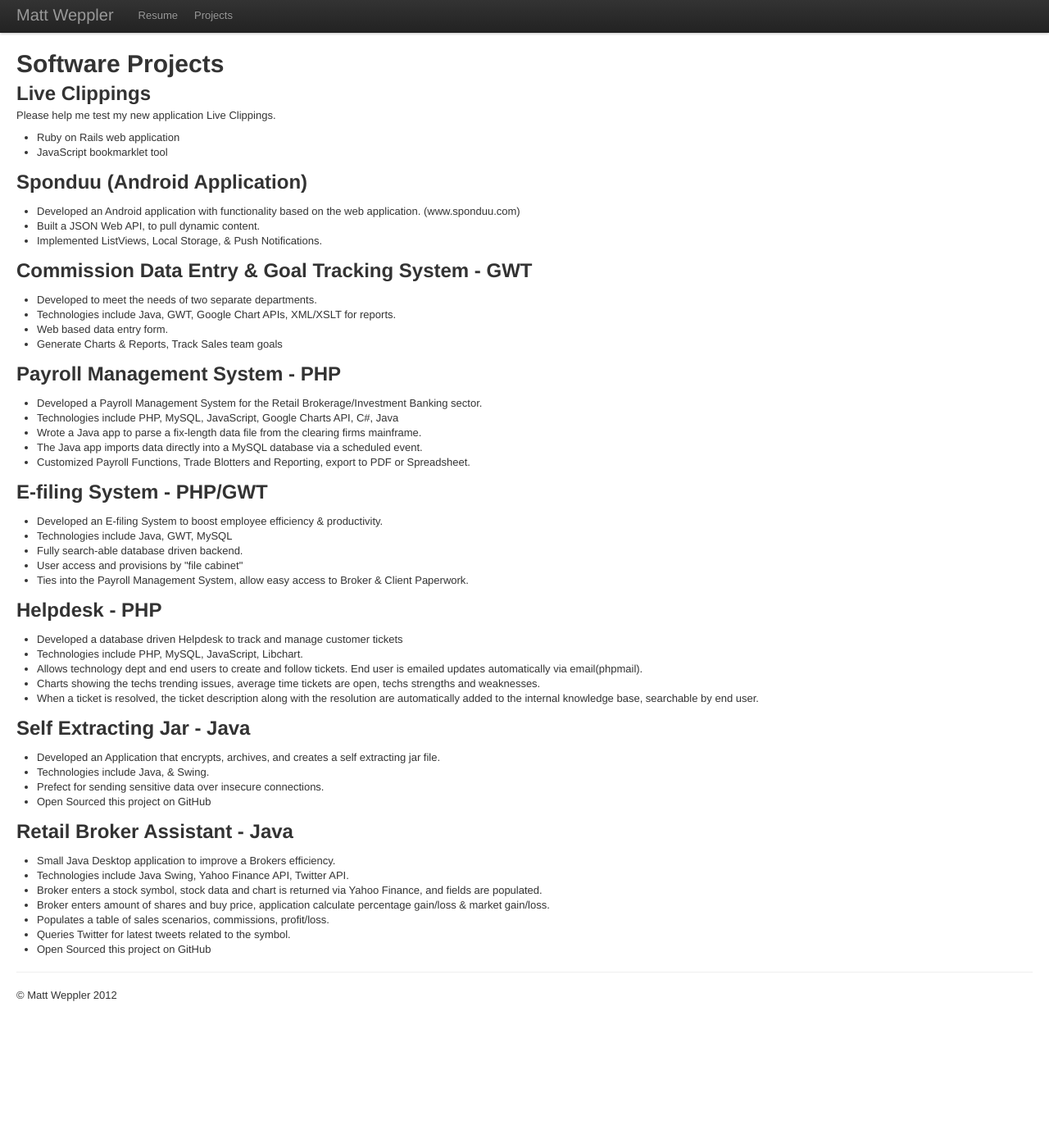
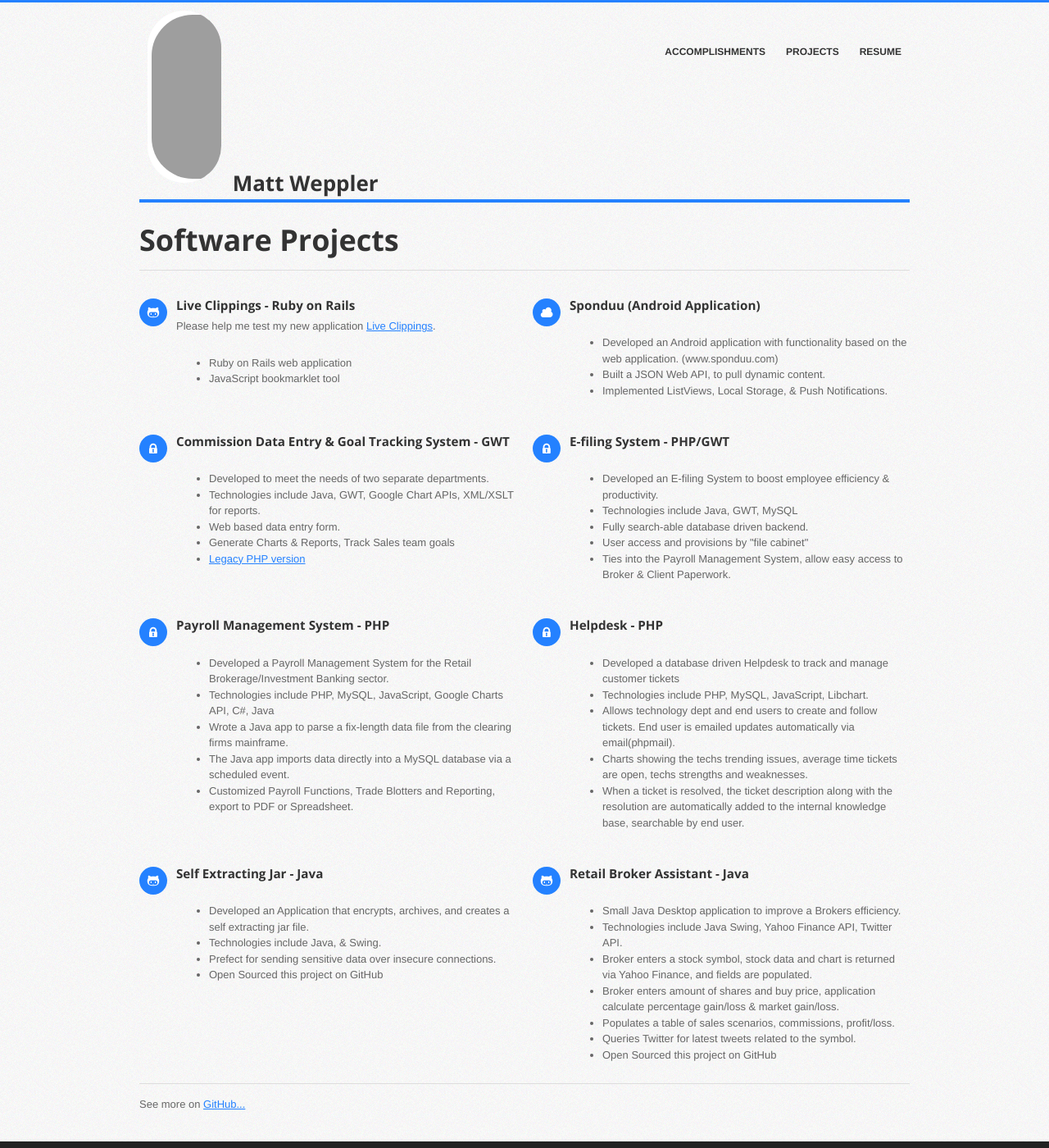
Before and after one commit to mweppler/mweppler.github.com, a Jekyll site: the page built from projects.html, in a window 1280 px wide and 1400 px high. Shown: the whole window at 82% size. Built offline with Jekyll 4.4.1, drawn with Linux system fonts in a browser that asks for light colours; nearby versions of some CDN libraries; some of the changed text lies outside the part shown; grey boxes are pictures that could not be loaded.

Commit message:
Blog Redesign
- projects

```diff
--- a/_layouts/base.html
+++ b/_layouts/base.html
@@ -86,9 +86,11 @@
           <p class="eight columns alpha">Copyright 2012 Matt Weppler | All Rights Reserved.</p>
           <div class="eight columns omega social-buttons">
             <a href="https://www.facebook.com/mattweppler"><i class="icon-facebook-sign"></i></a>
+            <a href="https://github.com/mweppler"><i class="icon-github-sign"></i></a>
             <a href="https://plus.google.com/u/0/108656258437565935806"><i class="icon-google-plus-sign"></i></a>
+            <a href="https://www.linkedin.com/in/mweppler"><i class="icon-linkedin-sign"></i></a>
             <a href="https://pinterest.com/mattweppler"><i class="icon-pinterest-sign"></i></a>
-            <!-- <a href="#"><i class="icon-rss"></i></a></div> -->
+            <!-- <a href="#"><i class="icon-rss"></i></a> -->
             <a href="https://twitter.com/mattweppler"><i class="icon-twitter-sign"></i></a>
         </div>
       </div>
--- a/css/style.css
+++ b/css/style.css
@@ -3631,8 +3631,9 @@
   background: #ba55db;
 }
 
-/* =============================== */
 
+/* #Override Styles.
+================================================== */
 header {
   padding-bottom: 0;
 }
@@ -3677,3 +3678,7 @@
   height: 15px;
   margin: 0;
 }
+
+.widget.icon ul {
+  margin-left: 45px;
+}
--- a/projects.html
+++ b/projects.html
@@ -1,36 +1,50 @@
 ---
-layout: default
+layout: base
 ---
+<div class="sixteen columns alpha content">
   <h1>Software Projects</h1>
-<section>
-  <h2>Live Clippings</h2>
-  <p>Please help me test my new application Live Clippings.</p>
+  <hr />
+  <div class="eight columns widget text alpha icon">
+    <h3><i class="icon-github"></i> <a href="https://github.com/mweppler/liveclippings">Live Clippings - Ruby on Rails</a></h3>
+    <p>Please help me test my new application <a href="http://liveclippings.interdev.biz/">Live Clippings</a>.</p>
     <ul>
       <li>Ruby on Rails web application</li>
       <li>JavaScript bookmarklet tool</li>
     </ul>
-</section>
-<section>
-  <h2>Sponduu (Android Application)</h2>
+  </div>
+  <div class="eight columns omega widget text icon">
+    <h3><i class="icon-cloud"></i> <a href="http://www.sponduu.com/gomobile/android">Sponduu (Android Application)</a></h3>
     <p></p>
     <ul>
       <li>Developed an Android application with functionality based on the web application. (www.sponduu.com)</li>
       <li>Built a JSON Web API, to pull dynamic content.</li>
       <li>Implemented ListViews, Local Storage, & Push Notifications.</li>
     </ul>
-</section>
-<section>
-  <h2>Commission Data Entry & Goal Tracking System - GWT</h2>
+  </div>
+  <div class="eight columns widget text alpha icon">
+    <h3><i class="icon-lock"></i> Commission Data Entry & Goal Tracking System - GWT</h3>
     <p></p>
     <ul>
       <li>Developed to meet the needs of two separate departments.</li>
       <li>Technologies include Java, GWT, Google Chart APIs, XML/XSLT for reports.</li>
       <li>Web based data entry form.</li>
       <li>Generate Charts & Reports, Track Sales team goals</li>
+      <li><a href="https://github.com/mweppler/legacy-commission-app">Legacy PHP version</a></li>
     </ul>
-</section>
-<section>
-  <h2>Payroll Management System - PHP</h2>
+  </div>
+  <div class="eight columns widget text omega icon">
+    <h3><i class="icon-lock"></i> E-filing System - PHP/GWT</h3>
+    <p></p>
+    <ul>
+      <li>Developed an E-filing System to boost employee efficiency & productivity.</li>
+      <li>Technologies include Java, GWT, MySQL</li>
+      <li>Fully search-able database driven backend.</li>
+      <li>User access and provisions by "file cabinet"</li>
+      <li>Ties into the Payroll Management System, allow easy access to Broker & Client Paperwork.</li>
+    </ul>
+  </div>
+  <div class="eight columns alpha widget text icon">
+    <h3><i class="icon-lock"></i> Payroll Management System - PHP</h3>
     <p></p>
     <ul>
       <li>Developed a Payroll Management System for the Retail Brokerage/Investment Banking sector.</li>
@@ -39,20 +53,9 @@
       <li>The Java app imports data directly into a MySQL database via a scheduled event.</li>
       <li>Customized Payroll Functions, Trade Blotters and Reporting, export to PDF or Spreadsheet.</li>
     </ul>
-</section>
-<section>
-  <h2>E-filing System - PHP/GWT</h2>
-  <p></p>
-  <ul>
-    <li>Developed an E-filing System to boost employee efficiency & productivity.</li>
-    <li>Technologies include Java, GWT, MySQL</li>
-    <li>Fully search-able database driven backend.</li>
-    <li>User access and provisions by "file cabinet"</li>
-    <li>Ties into the Payroll Management System, allow easy access to Broker & Client Paperwork.</li>
-  </ul>
-</section>
-<section>
-  <h2>Helpdesk - PHP</h2>
+  </div>
+  <div class="eight columns omega widget text icon">
+    <h3><i class="icon-lock"></i> Helpdesk - PHP</h3>
     <p></p>
     <ul>
       <li>Developed a database driven Helpdesk to track and manage customer tickets</li>
@@ -61,9 +64,9 @@
       <li>Charts showing the techs trending issues, average time tickets are open, techs strengths and weaknesses.</li>
       <li>When a ticket is resolved, the ticket description along with the resolution are automatically added to the internal knowledge base, searchable by end user.</li>
     </ul>
-</section>
-<section>
-  <h2>Self Extracting Jar - Java</h2>
+  </div>
+  <div class="eight columns widget text alpha icon">
+    <h3><i class="icon-github"></i> <a href="https://github.com/mweppler/SelfExtractingJar">Self Extracting Jar - Java</a></h3>
     <p></p>
     <ul>
       <li>Developed an Application that encrypts, archives, and creates a self extracting jar file.</li>
@@ -71,9 +74,9 @@
       <li>Prefect for sending sensitive data over insecure connections.</li>
       <li>Open Sourced this project on GitHub</li>
     </ul>
-</section>
-<section>
-  <h2>Retail Broker Assistant - Java</h2>
+  </div>
+  <div class="eight columns omega widget text icon">
+    <h3><i class="icon-github"></i> <a href="https://github.com/mweppler/RetailBrokerAssistant">Retail Broker Assistant - Java</a></h3>
     <p></p>
     <ul>
       <li>Small Java Desktop application to improve a Brokers efficiency.</li>
@@ -84,4 +87,7 @@
       <li>Queries Twitter for latest tweets related to the symbol.</li>
       <li>Open Sourced this project on GitHub</li>
     </ul>
-</section>
+  </div>
+  <hr />
+  <p>See more on <a href="https://github.com/mweppler">GitHub...</a></p>
+</div>
--- a/resume.html
+++ b/resume.html
@@ -3,7 +3,7 @@
 ---
 <div class="sixteen columns alpha content">
   <section>
-    <br /><p><strong>Email:</strong> <a href="mailto:mweppler@gmail.com">mweppler@gmail.com</a></p>
+    <br /><p><i class="icon-envelope-alt"></i> <a href="mailto:mweppler@gmail.com">mweppler@gmail.com</a></p>
     <p>I am a results-driven, and analytical Software Engineer with the ability to think outside the box. Strengths in design and integration problem solving skills. Strong written and verbal communications. Interested in a challenging technical track career in a software development environment.</p>
   </section>
   <dl>
```
Lines whose indentation alone changed are shown as unchanged.
